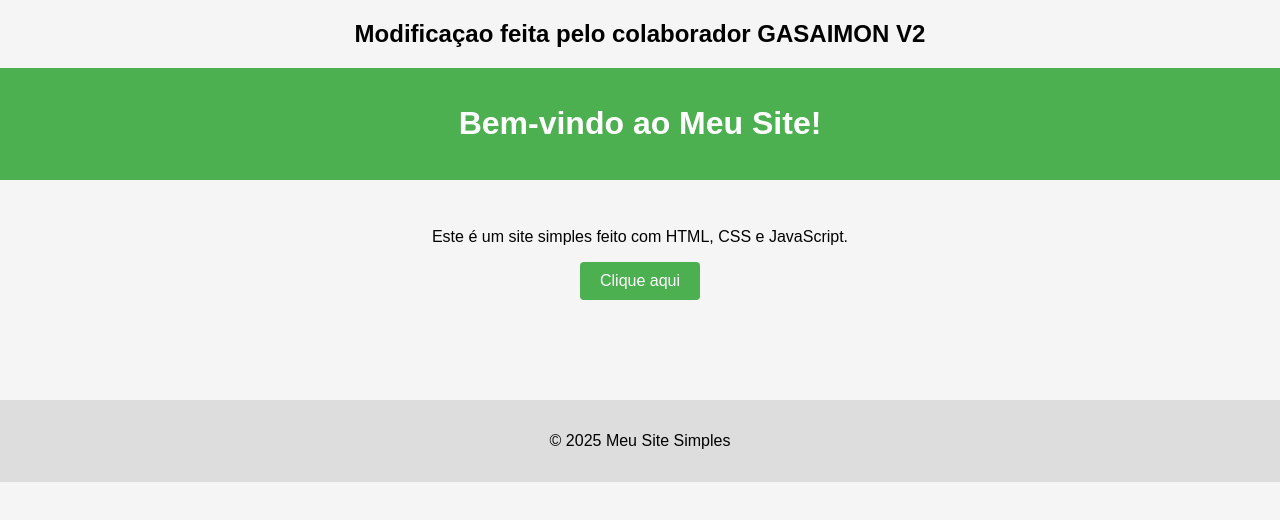
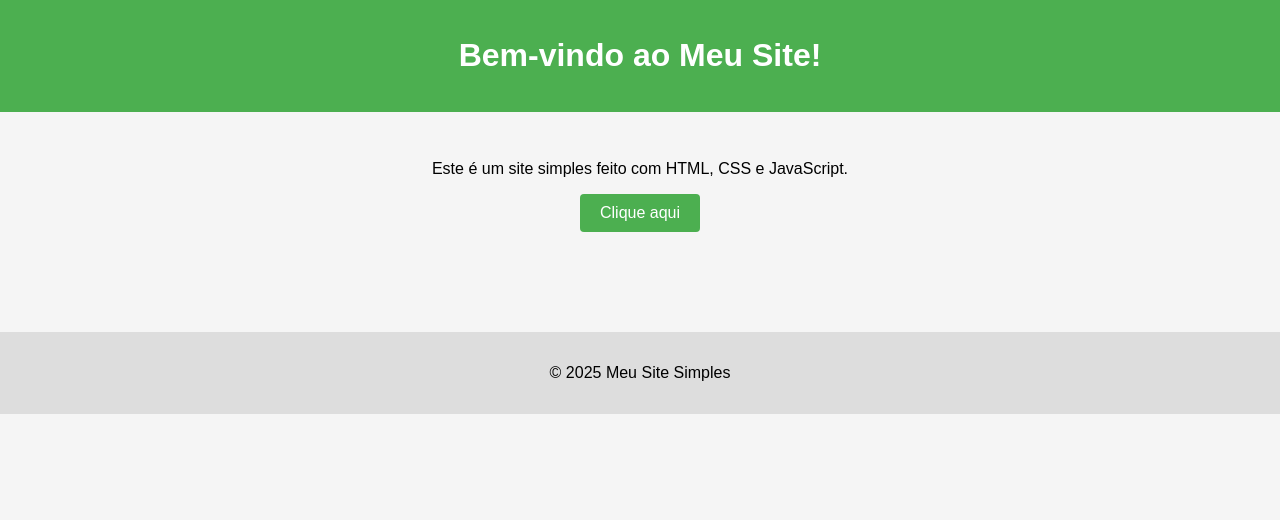
Before and after one commit to dulands/CI_CD, a plain HTML site: page index.html in a window 1280 px wide. Drawn offline with Linux system fonts and the light colour scheme.

Commit message:
Document and clean up CI/CD exercise

```diff
--- a/index.html
+++ b/index.html
@@ -3,8 +3,7 @@
 <head>
   <meta charset="UTF-8" />
   <meta name="viewport" content="width=device-width, initial-scale=1.0" />
-  <title>Meu Site Simples DEVELOP TESTE!!!!</title>
-  <h2>Modificaçao feita pelo colaborador GASAIMON V2</h2>
+  <title>CI/CD with Azure Static Web Apps</title>
   <style>
     body {
       font-family: Arial, sans-serif;
```
Also changed, not shown: .github/workflows/azure-static-web-apps-happy-moss-0857bc510.yml, README.md.
